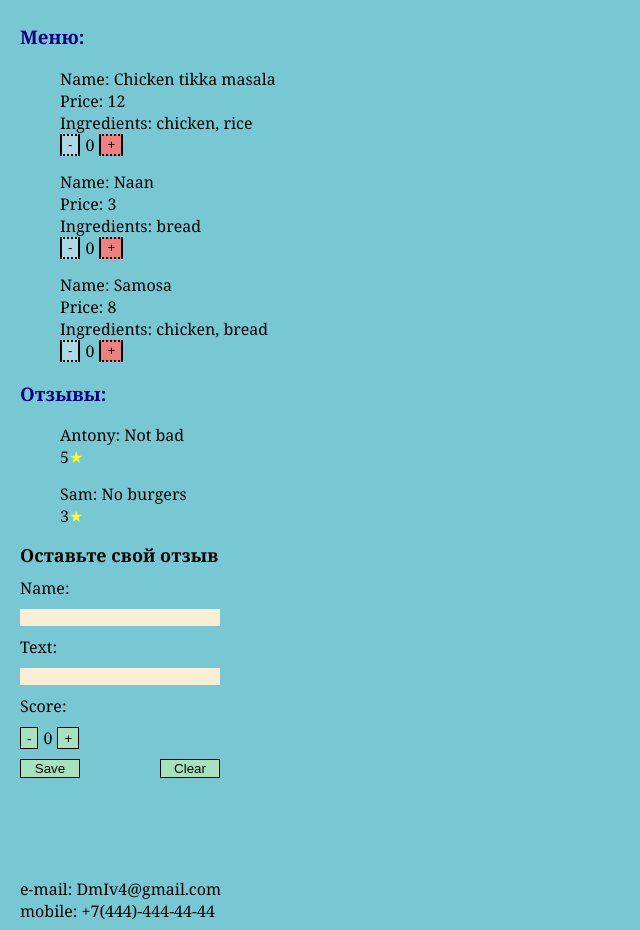
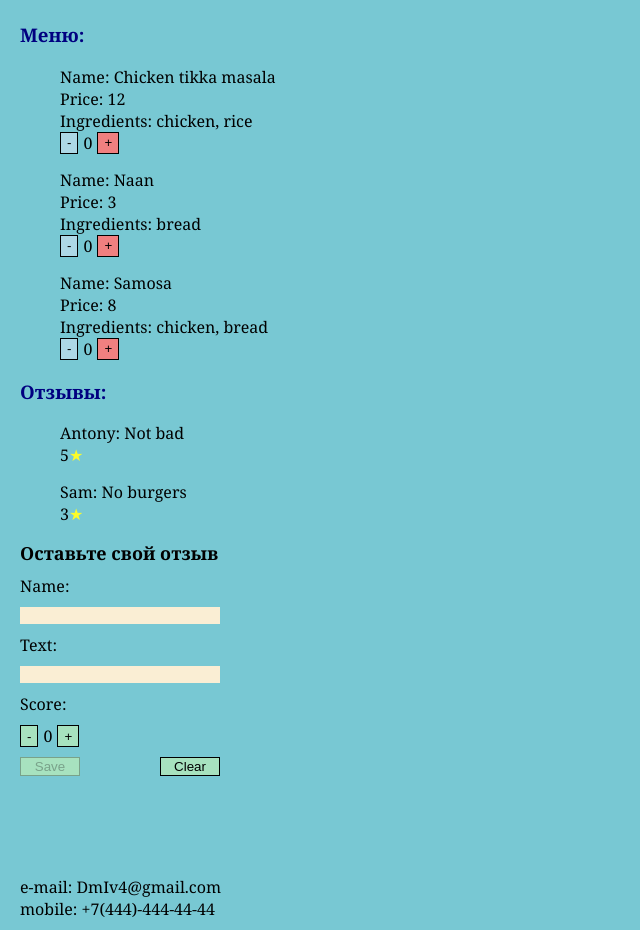
Before and after one commit to MrSmile4/ReactCourse, a React (Vite) app: page / in a window 1280 px wide. Shown: the part 265-1195 px from the top of the page, without its empty margins (0-640 px from the left). Built offline with nearby package versions, Linux system fonts and the light colour scheme.

Commit message:
[lecture-5-hw]: fix.

```diff
--- a/src/components/Restaurant/review-form/review-form.jsx
+++ b/src/components/Restaurant/review-form/review-form.jsx
@@ -73,14 +73,14 @@ export function ReviewForm() {
       <div className={styles.buttons}>
         <CustomButton
           disabled={isReviewWritten}
-          style={styles.clearButton}
+          viewVariant={"wide"}
           onClick={() => {
             clear(), dispatch({ type: "clear" });
           }}>
           Save
         </CustomButton>
         <CustomButton
-          style={styles.clearButton}
+          viewVariant={"wide"}
           onClick={() => {
             clear(), dispatch({ type: "clear" });
           }}>
--- a/src/components/Restaurant/review-form/review-form.module.css
+++ b/src/components/Restaurant/review-form/review-form.module.css
@@ -14,10 +14,6 @@
   justify-content: space-between;
 }
 
-.clearButton {
-  width: 60px;
-}
-
 .counter {
   display: flex;
   gap: 5px;
--- a/src/components/app/App.jsx
+++ b/src/components/app/App.jsx
@@ -3,6 +3,7 @@ import { restaurants } from "../../../materials/mock";
 import { useState } from "react";
 import { Layout } from "../layout/Layout";
 import CustomButton from "../custom-button/custom-button";
+import ScrollProgressBar from "../scroll-progress-bar/scroll-progress-bar";
 import styles from "./app.module.css";
 
 function App() {
@@ -17,6 +18,7 @@ function App() {
 
   return (
     <div>
+      <ScrollProgressBar />
       <Layout>
         <h1>Restaurants list</h1>
         <div className={styles.restaurantButtons}>
--- a/src/components/counter/counter.jsx
+++ b/src/components/counter/counter.jsx
@@ -1,24 +1,23 @@
 import { useCount } from "../hooks/use-count";
 import CustomButton from "../custom-button/custom-button";
-import classNames from "classnames";
 import styles from "./counter.module.css";
 
-export const Counter = () => {
+export function Counter() {
   const { count, decrement, increment } = useCount();
 
   return (
     <div className={styles.counter}>
       <CustomButton
-        style={classNames(styles.button, styles.minusButton)}
+        colorViewVariant={"blue"}
         onClick={decrement}>
         -
       </CustomButton>
       {count}
       <CustomButton
-        style={classNames(styles.button, styles.plusButton)}
+        colorViewVariant={"red"}
         onClick={increment}>
         +
       </CustomButton>
     </div>
   );
-};
+}
--- a/src/components/counter/counter.module.css
+++ b/src/components/counter/counter.module.css
@@ -2,16 +2,3 @@
   display: flex;
   gap: 5px;
 }
-
-.button {
-  border-width: 2px;
-  border-style: dotted solid;
-}
-
-.plusButton {
-  background-color: lightcoral;
-}
-
-.minusButton {
-  background-color: lightblue;
-}
--- a/src/components/custom-button/custom-button.jsx
+++ b/src/components/custom-button/custom-button.jsx
@@ -1,11 +1,23 @@
 import styles from "./custom-button.module.css";
 import classNames from "classnames";
 
-export function CustomButton({ onClick, children, style }) {
+export function CustomButton({
+  onClick,
+  children,
+  viewVariant,
+  colorViewVariant = "default",
+  disabled,
+}) {
   return (
     <button
+      disabled={disabled}
       onClick={onClick}
-      className={classNames(style, styles.customButton)}>
+      className={classNames(styles.customButton, {
+        [styles.wideButton]: viewVariant === "wide",
+        [styles.defaultColor]: colorViewVariant === "default",
+        [styles.redColor]: colorViewVariant === "red",
+        [styles.blueColor]: colorViewVariant === "blue",
+      })}>
       {children}
     </button>
   );
--- a/src/components/custom-button/custom-button.module.css
+++ b/src/components/custom-button/custom-button.module.css
@@ -2,3 +2,19 @@
   background-color: rgb(167, 226, 191);
   border: 1px solid;
 }
+
+.wideButton {
+  width: 60px;
+}
+
+.defaultColor {
+  background-color: rgb(167, 226, 191);
+}
+
+.redColor {
+  background-color: lightcoral;
+}
+
+.blueColor {
+  background-color: lightblue;
+}
--- a/src/components/hooks/use-count.jsx
+++ b/src/components/hooks/use-count.jsx
@@ -3,7 +3,7 @@ import { useState, useCallback } from "react";
 const min = 0;
 const max = 5;
 
-export const useCount = () => {
+export function useCount() {
   const [count, setCount] = useState(min);
 
   const increment = useCallback(() => {
@@ -24,4 +24,4 @@ export const useCount = () => {
     decrement,
     clear,
   };
-};
+}
--- a/src/main/main.jsx
+++ b/src/main/main.jsx
@@ -1,12 +1,5 @@
 import ReactDOM from "react-dom/client";
-import React from "react";
-import ScrollProgressBar from "../components/scroll-progress-bar/scroll-progress-bar";
 import App from "../components/app/App";
 import "./main.css";
 
-ReactDOM.createRoot(document.getElementById("root")).render(
-  <React.StrictMode>
-    <ScrollProgressBar />
-    <App />
-  </React.StrictMode>
-);
+ReactDOM.createRoot(document.getElementById("root")).render(<App />);
```
